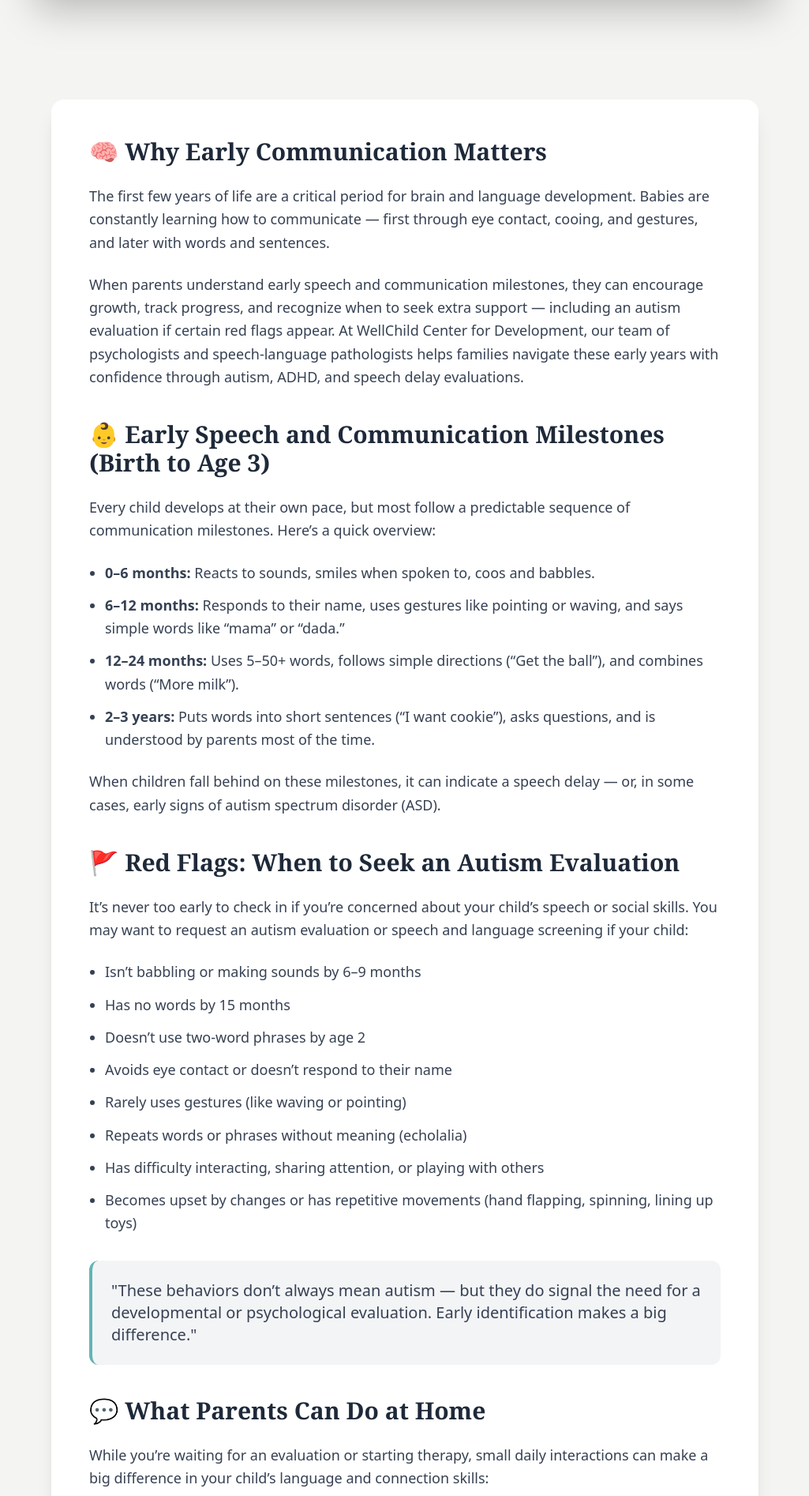
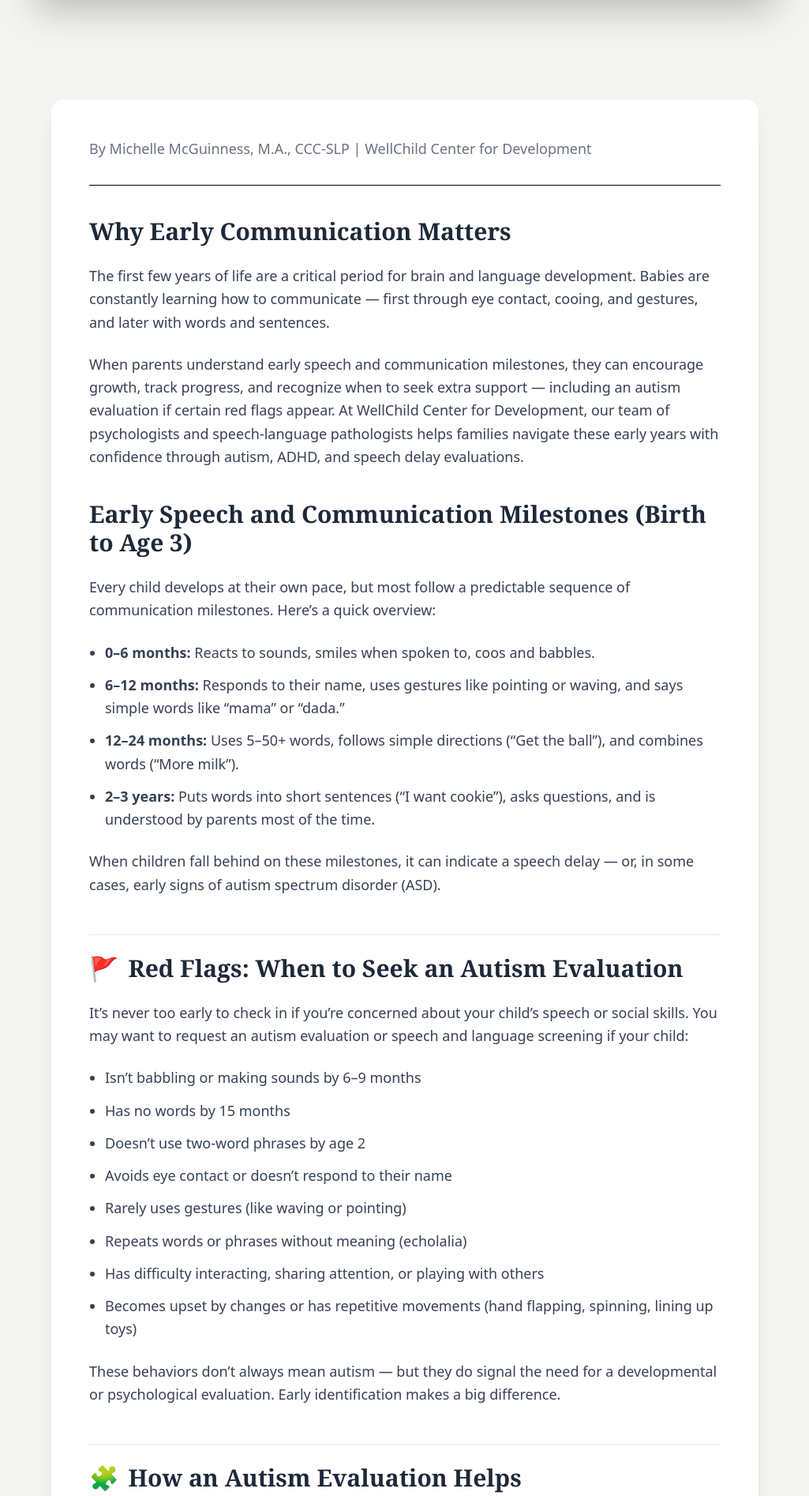
Before and after one commit to Mozisha/Wellchild, a Next.js app: page /learn/early-communication-milestones in a window 1280 px wide. Shown: the part 903-2797 px from the top of the page at 79% size, without its empty margins (127-1152 px from the left). Built offline with nearby package versions, Linux system fonts and the light colour scheme.

Commit message:
updated one more blog

```diff
--- a/app/components/articles/ArticleEarlyCommunicationMilestones.tsx
+++ b/app/components/articles/ArticleEarlyCommunicationMilestones.tsx
@@ -1,17 +1,25 @@
 // app/components/articles/ArticleEarlyCommunicationMilestones.tsx
 import React from 'react';
+import Link from 'next/link';
 
-// A reusable sub-component for blockquotes
-const Quote = ({ children }: { children: React.ReactNode }) => (
-  <blockquote className="my-8 bg-gray-100 p-6 rounded-xl border-l-4 border-[#65B4B4] text-xl text-gray-700 not-italic">
-    "{children}"
-  </blockquote>
+// A reusable sub-component for the section headings with emojis
+const SectionHeader = ({ emoji, title }: { emoji: string; title: string }) => (
+  <div className="mt-12 pt-6 border-t border-gray-200">
+    <h2 className="text-3xl font-bold font-serif text-gray-800">
+      <span className="mr-3">{emoji}</span>{title}
+    </h2>
+  </div>
 );
 
 export default function ArticleEarlyCommunicationMilestones() {
   return (
     <div className="space-y-6">
-      <h2 className="text-3xl font-bold font-serif text-gray-800 mt-10 first:mt-0">🧠 Why Early Communication Matters</h2>
+      <p className="text-lg text-gray-500">
+        By Michelle McGuinness, M.A., CCC-SLP | WellChild Center for Development
+      </p>
+      <hr className="!my-8" />
+
+      <h2 className="text-3xl font-bold font-serif text-gray-800 mt-10 first:mt-0">Why Early Communication Matters</h2>
       <p className="text-lg leading-relaxed text-gray-700">
         The first few years of life are a critical period for brain and language development. Babies are constantly learning how to communicate — first through eye contact, cooing, and gestures, and later with words and sentences.
       </p>
@@ -19,7 +27,7 @@ export default function ArticleEarlyCommunicationMilestones() {
         When parents understand early speech and communication milestones, they can encourage growth, track progress, and recognize when to seek extra support — including an autism evaluation if certain red flags appear. At WellChild Center for Development, our team of psychologists and speech-language pathologists helps families navigate these early years with confidence through autism, ADHD, and speech delay evaluations.
       </p>
 
-      <h2 className="text-3xl font-bold font-serif text-gray-800 mt-10">👶 Early Speech and Communication Milestones (Birth to Age 3)</h2>
+      <h2 className="text-3xl font-bold font-serif text-gray-800 mt-10">Early Speech and Communication Milestones (Birth to Age 3)</h2>
       <p className="text-lg leading-relaxed text-gray-700">Every child develops at their own pace, but most follow a predictable sequence of communication milestones. Here’s a quick overview:</p>
       <ul className="list-disc space-y-3 pl-5">
         <li className="text-lg leading-relaxed text-gray-700"><strong>0–6 months:</strong> Reacts to sounds, smiles when spoken to, coos and babbles.</li>
@@ -29,7 +37,7 @@ export default function ArticleEarlyCommunicationMilestones() {
       </ul>
       <p className="text-lg leading-relaxed text-gray-700">When children fall behind on these milestones, it can indicate a speech delay — or, in some cases, early signs of autism spectrum disorder (ASD).</p>
 
-      <h2 className="text-3xl font-bold font-serif text-gray-800 mt-10">🚩 Red Flags: When to Seek an Autism Evaluation</h2>
+      <SectionHeader emoji="🚩" title="Red Flags: When to Seek an Autism Evaluation" />
       <p className="text-lg leading-relaxed text-gray-700">It’s never too early to check in if you’re concerned about your child’s speech or social skills. You may want to request an autism evaluation or speech and language screening if your child:</p>
       <ul className="list-disc space-y-3 pl-5">
         <li className="text-lg leading-relaxed text-gray-700">Isn’t babbling or making sounds by 6–9 months</li>
@@ -41,11 +49,19 @@ export default function ArticleEarlyCommunicationMilestones() {
         <li className="text-lg leading-relaxed text-gray-700">Has difficulty interacting, sharing attention, or playing with others</li>
         <li className="text-lg leading-relaxed text-gray-700">Becomes upset by changes or has repetitive movements (hand flapping, spinning, lining up toys)</li>
       </ul>
-      <Quote>
-        These behaviors don’t always mean autism — but they do signal the need for a developmental or psychological evaluation. Early identification makes a big difference.
-      </Quote>
+      <p className="text-lg leading-relaxed text-gray-700">These behaviors don’t always mean autism — but they do signal the need for a developmental or psychological evaluation. Early identification makes a big difference.</p>
 
-      <h2 className="text-3xl font-bold font-serif text-gray-800 mt-10">💬 What Parents Can Do at Home</h2>
+      <SectionHeader emoji="🧩" title="How an Autism Evaluation Helps" />
+      <p className="text-lg leading-relaxed text-gray-700">An autism evaluation looks at your child’s social, language, and behavioral development. At WellChild, our psychologists and speech therapists use standardized tools and play-based assessments to understand your child’s strengths and challenges. We assess key developmental areas such as:</p>
+      <ul className="list-disc space-y-3 pl-5">
+          <li className="text-lg leading-relaxed text-gray-700">Communication and speech</li>
+          <li className="text-lg leading-relaxed text-gray-700">Social interaction and play</li>
+          <li className="text-lg leading-relaxed text-gray-700">Attention and behavior regulation</li>
+          <li className="text-lg leading-relaxed text-gray-700">Motor skills and sensory responses</li>
+      </ul>
+      <p className="text-lg leading-relaxed text-gray-700">Early identification allows families to access speech therapy, occupational therapy, or behavioral supports (like ABA) sooner — helping children reach milestones faster and with less frustration.</p>
+
+      <SectionHeader emoji="💬" title="What Parents Can Do at Home" />
       <p className="text-lg leading-relaxed text-gray-700">While you’re waiting for an evaluation or starting therapy, small daily interactions can make a big difference in your child’s language and connection skills:</p>
       <ul className="list-disc space-y-3 pl-5">
         <li className="text-lg leading-relaxed text-gray-700"><strong>Narrate your day:</strong> Talk about what you’re doing — “We’re putting on socks!”</li>
@@ -54,6 +70,24 @@ export default function ArticleEarlyCommunicationMilestones() {
         <li className="text-lg leading-relaxed text-gray-700"><strong>Follow their lead:</strong> Talk about what your child is looking at or interested in.</li>
         <li className="text-lg leading-relaxed text-gray-700"><strong>Sing and read:</strong> Songs and picture books build rhythm, attention, and vocabulary.</li>
       </ul>
+
+      <SectionHeader emoji="🌈" title="Why Early Evaluation Matters" />
+      <p className="text-lg leading-relaxed text-gray-700">The earlier a child receives an autism evaluation, the sooner families can access the right therapies and supports. Studies show that children who begin intervention before age 3 make the greatest gains in communication, social interaction, and learning. At WellChild Center for Development, we make the process easy with:</p>
+      <ul className="list-disc space-y-3 pl-5">
+        <li className="text-lg leading-relaxed text-gray-700">Affordable diagnostic evaluations for Autism and ADHD</li>
+        <li className="text-lg leading-relaxed text-gray-700">Licensed clinical psychologists and speech-language pathologists</li>
+        <li className="text-lg leading-relaxed text-gray-700">Interest-free payment plans</li>
+        <li className="text-lg leading-relaxed text-gray-700">Fast scheduling and virtual options statewide in Florida</li>
+      </ul>
+
+      <SectionHeader emoji="📞" title="Get Support Early — Your Child’s Voice Matters" />
+      <p className="text-lg leading-relaxed text-gray-700">If you’re unsure whether your child’s speech or social skills are on track, trust your instincts. You don’t have to wait for school or a pediatrician referral — you can request a developmental screening or autism evaluation near you directly through WellChild.</p>
+      <div className="mt-8 text-lg space-y-2">
+        <p>📩 <strong>Email:</strong> <a href="mailto:info@wellchildinc.com" className="text-blue-600 hover:underline">info@wellchildinc.com</a></p>
+        <p>🌐 <strong>Website:</strong> <Link href="/" className="text-blue-600 hover:underline">www.wellchildinc.com</Link></p>
+        <p>📱 <strong>Social:</strong> @Wellchild.dev</p>
+      </div>
+
     </div>
   );
 }
--- a/app/learn/early-communication-milestones/page.tsx
+++ b/app/learn/early-communication-milestones/page.tsx
@@ -7,7 +7,7 @@ import type { Metadata } from 'next';
 const postInfo = {
   title: "Early Communication Milestones and When to Consider an Autism Evaluation",
   date: "October 10, 2025",
-  heroImage: "/baby.jpg", // Using a different title image
+  heroImage: "/blog-images/milestone.png", // Using a different title image
   slug: "early-communication-milestones"
 };
 
```
Also changed, not shown: public/blog-images/milestone.png (added).
